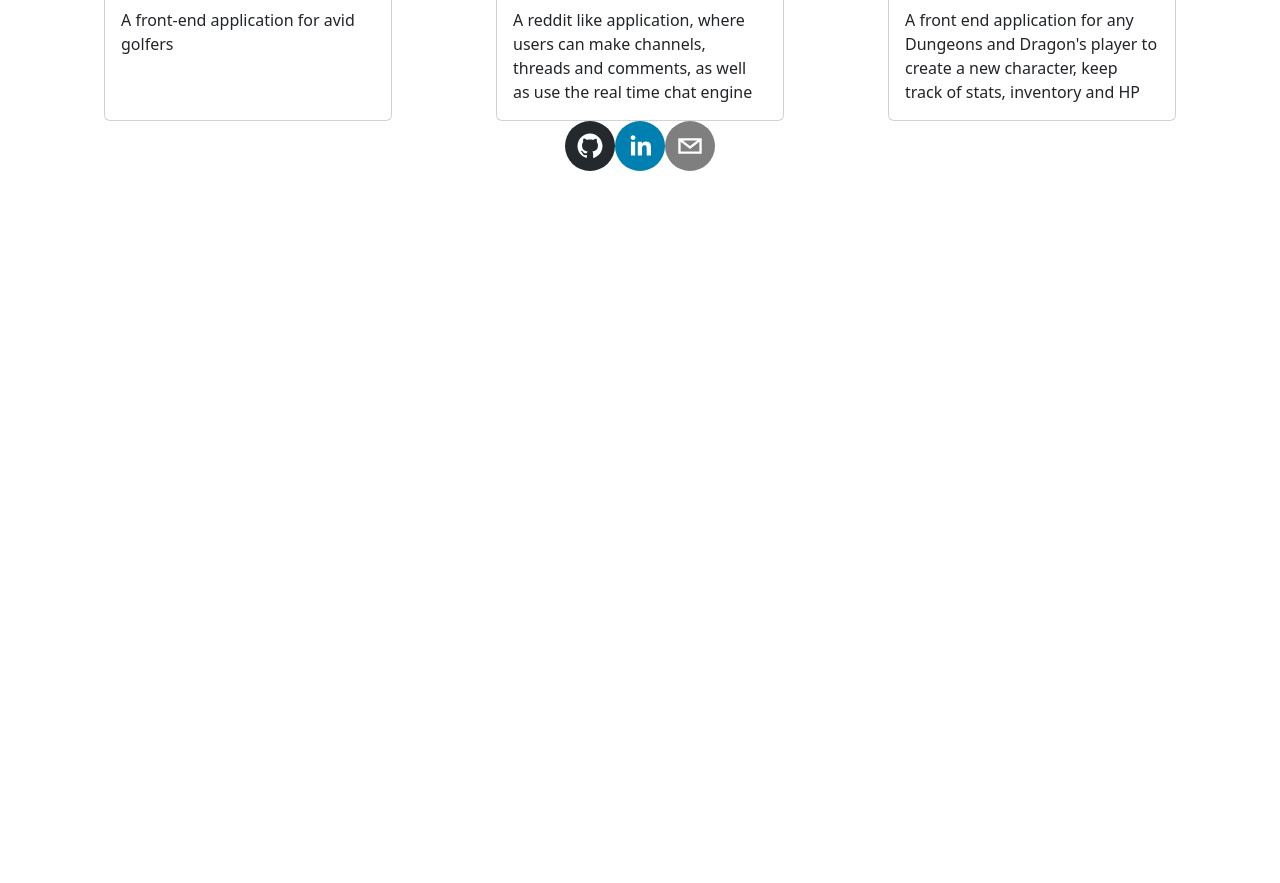
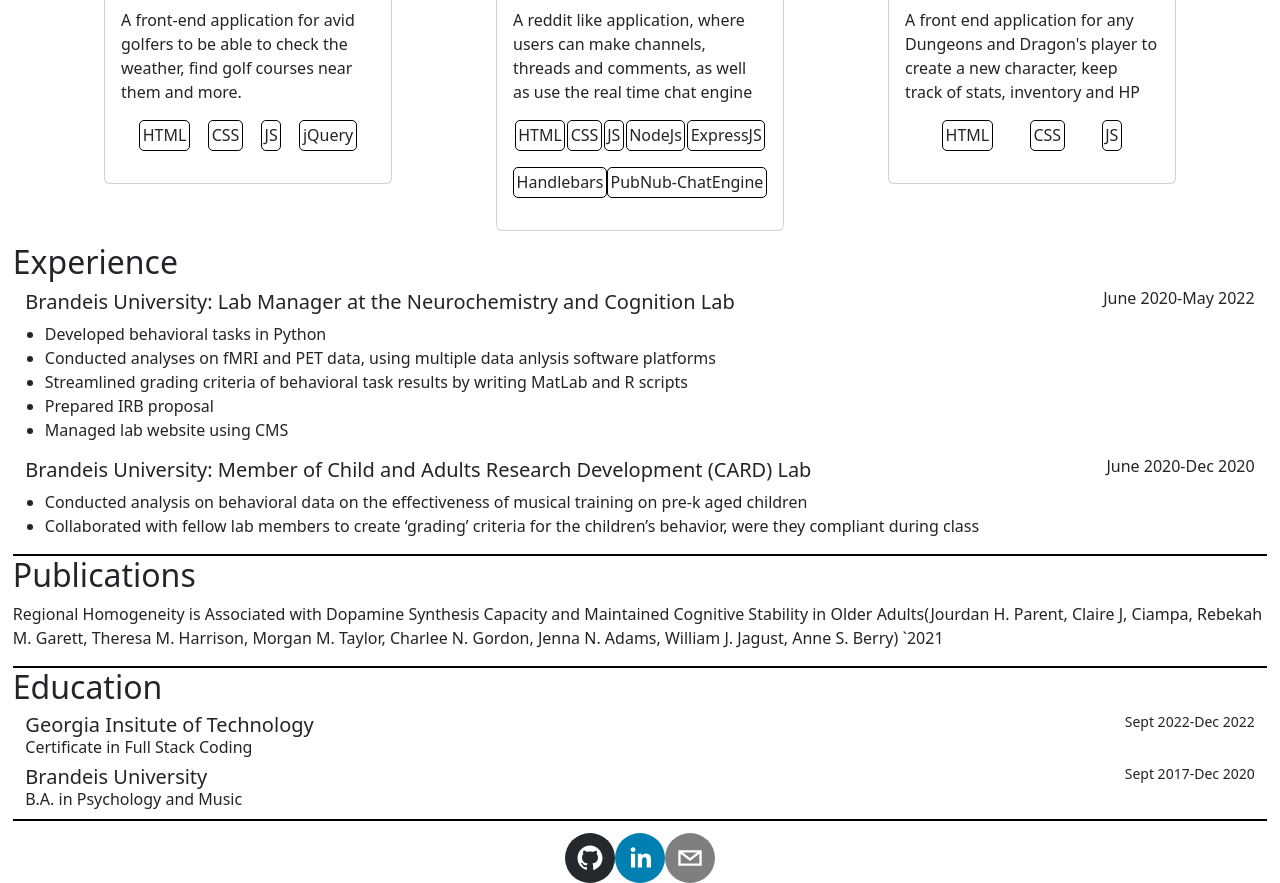
Before and after one commit to cgordon5025/Portfolio, a React (Create React App) app: page / in a window 1280 px wide. Shown: the part 400-1283 px from the top of the page. Before the commit the page ends 800 px from the top, so only its background shows below. Built offline with nearby package versions, Linux system fonts and the light colour scheme.

Commit message:
all components made

```diff
--- a/src/App.js
+++ b/src/App.js
@@ -4,7 +4,7 @@ import React from "react";
 import ProjectList from './components/ProjectsList'
 import About from './components/About'
 import Contact from './components/Contact'
-
+import Resume from './components/Resume'
 // import Nav from './components/Nav'
 //update this because the tutortial used 5.0 we are on 6.4
 import {
@@ -17,26 +17,68 @@ const projects = [
   {
     id: 1,
     title: "GolfAll",
-    description: "A front-end application for avid golfers",
+    description: "A front-end application for avid golfers to be able to check the weather, find golf courses near them and more.",
     link: "https://github.com/hdyoung21/Golf-All",
-    imgURL: "https://images.unsplash.com/photo-1632946269126-0f8edbe8b068?ixlib=rb-4.0.3&ixid=MnwxMjA3fDB8MHxwaG90by1wYWdlfHx8fGVufDB8fHx8&auto=format&fit=crop&w=2631&q=80"
+    imgURL: "https://images.unsplash.com/photo-1632946269126-0f8edbe8b068?ixlib=rb-4.0.3&ixid=MnwxMjA3fDB8MHxwaG90by1wYWdlfHx8fGVufDB8fHx8&auto=format&fit=crop&w=2631&q=80",
+    skills: ["HTML", "CSS", "JS", "jQuery"]
   },
   {
     id: 2,
     title: "Chattastic",
     description: "A reddit like application, where users can make channels, threads and comments, as well as use the real time chat engine",
     link: "https://chattastic-rat.herokuapp.com/login",
-    imgURL: "https://images.unsplash.com/photo-1631427962232-803d4f30c64f?ixlib=rb-4.0.3&ixid=MnwxMjA3fDB8MHxwaG90by1wYWdlfHx8fGVufDB8fHx8&auto=format&fit=crop&w=3270&q=80"
+    imgURL: "https://images.unsplash.com/photo-1631427962232-803d4f30c64f?ixlib=rb-4.0.3&ixid=MnwxMjA3fDB8MHxwaG90by1wYWdlfHx8fGVufDB8fHx8&auto=format&fit=crop&w=3270&q=80",
+    skills: ["HTML", "CSS", "JS", "NodeJs", "ExpressJS", "Handlebars", "PubNub-ChatEngine"]
   },
   {
     id: 3,
     title: "DnD Character Creater",
     description: "A front end application for any Dungeons and Dragon's player to create a new character, keep track of stats, inventory and HP",
     link: "https://cgordon5025.github.io/Dnd-Player-Maker",
-    imgURL: "https://images.unsplash.com/photo-1650024520012-79a3abf48462?ixlib=rb-4.0.3&ixid=MnwxMjA3fDB8MHxwaG90by1wYWdlfHx8fGVufDB8fHx8&auto=format&fit=crop&w=3270&q=80"
-
+    imgURL: "https://images.unsplash.com/photo-1650024520012-79a3abf48462?ixlib=rb-4.0.3&ixid=MnwxMjA3fDB8MHxwaG90by1wYWdlfHx8fGVufDB8fHx8&auto=format&fit=crop&w=3270&q=80",
+    skills: ["HTML", "CSS", "JS"]
   }
 ]
+const resume = {
+  education: [
+    {
+      school: "Georgia Insitute of Technology",
+      degree: "Certificate in Full Stack Coding",
+      time: "Sept 2022-Dec 2022"
+    },
+    {
+      school: "Brandeis University",
+      degree: "B.A. in Psychology and Music",
+      time: "Sept 2017-Dec 2020"
+    }
+
+  ],
+  exp: [
+    {
+      business: "Brandeis University",
+      title: "Lab Manager at the Neurochemistry and Cognition Lab",
+      time: "June 2020-May 2022",
+      summary: ["Developed behavioral tasks in Python", "Conducted analyses on fMRI and PET data, using multiple data anlysis software platforms", "Streamlined grading criteria of behavioral task results by writing MatLab and R scripts", "Prepared IRB proposal", "Managed lab website using CMS"]
+    },
+    {
+      business: "Brandeis University",
+      title: "Member of Child and Adults Research Development (CARD) Lab",
+      time: "June 2020-Dec 2020",
+      summary: [`Conducted analysis on behavioral data on the effectiveness of musical training on pre-k aged children`, `Collaborated with fellow lab members to create ‘grading’ criteria for the children’s behavior, were they compliant during class`]
+    }
+  ],
+  publications: [
+    {
+      pub_id: 1,
+      title: "Regional Homogeneity is Associated with Dopamine Synthesis Capacity and Maintained Cognitive Stability in Older Adults",
+      authors: "(Jourdan H. Parent, Claire J, Ciampa, Rebekah M. Garett, Theresa M. Harrison, Morgan M. Taylor, Charlee N. Gordon, Jenna N. Adams, William J. Jagust, Anne S. Berry) `",
+      yearOfPub: 2021
+    }
+
+  ]
+}
+
+
 
 const styles = {
   list: {
@@ -82,8 +124,12 @@ function App() {
       <div>
         <ProjectList projects={projects}></ProjectList>
       </div>
+      <div>
+        <Resume resume={resume}></Resume>
+      </div>
       <Contact></Contact>
-    </div >
+
+    </div>
   );
 };
 
--- a/src/components/Contact.js
+++ b/src/components/Contact.js
@@ -6,12 +6,12 @@ function Contact() {
         <div style={{ display: "flex", justifyContent: "center" }}>
             <SocialIcon url="https://github.com/cgordon5025" />
             <SocialIcon url="https://linkedin.com/in/charlee-gordon/" />
-            <a href="mailto:cgordon5025@gmail.com">
+            <a href="mailto:cgordon5025@gmail.com" >
                 <SocialIcon network="email" />
             </a>
 
 
-        </div>
+        </div >
     )
 }
 
--- a/src/components/ProjectsList.js
+++ b/src/components/ProjectsList.js
@@ -1,17 +1,37 @@
 import React from 'react';
-
+const styles = {
+    skill: {
+        border: "1px solid black",
+        padding: "1%",
+        borderRadius: "5px"
+    },
+    skills: {
+        display: "flex",
+        justifyContent: "space-evenly",
+        alignItems: "flex-end",
+        flexWrap: "wrap"
+    }
+}
 function ProjectList(props) {
     return (
         <div className='MainContainer' style={{ display: "flex", justifyContent: "space-evenly", flexWrap: "wrap" }}>
             {props.projects.map((project) => {
                 return (
-                    <div className="card" style={{ width: "18rem", maxheight: "" }} key={project.id}>
+                    <div className="card" style={{ width: "18rem", height: "fit-content" }} key={project.id}>
                         <a href={`${project.link}`}>
                             <img src={`${project.imgURL}`} className="card-img-top" alt="img representing project"></img>
                         </a>
-                        <div className="card-body">
+                        <div style={{ display: "flex", flexDirection: "column" }} className="card-body">
                             <h5 style={{ textAlign: "center" }} className="card-title">{project.title}</h5>
                             <p className="card-text">{project.description}</p>
+                            <div style={styles.skills}>
+                                {/* new section for individual skills needed to be rendered */}
+                                {project.skills.map((skill) => {
+                                    return (
+                                        <p style={styles.skill}>{skill}</p>
+                                    )
+                                })}
+                            </div>
                         </div>
                     </div>
                 );
--- /dev/null
+++ b/src/components/Resume.js
@@ -0,0 +1,65 @@
+import React from 'react';
+const styles = {
+    borders: {
+        borderBottom: "2px solid black"
+    },
+    p: {
+        paddingLeft: "1%",
+        paddingRight: "1%",
+        display: "flex",
+        justifyContent: "space-between",
+        lineHeight: "1"
+    }
+
+}
+
+function Resume(props) {
+    return (
+        <div style={{ padding: "1%" }}>
+            <div style={styles.borders}>
+                <h2>Experience</h2>
+                {props.resume.exp.map((job) => {
+                    return (
+                        <div>
+                            <section style={styles.p}>
+                                <h5>{job.business}: <span>{job.title}</span></h5>
+                                <p>{job.time}</p>
+                            </section>
+                            <ul>
+                                {job.summary.map((details) => {
+                                    return (
+                                        <li>{details}</li>
+                                    )
+                                })}
+                            </ul>
+                        </div>
+                    )
+                })}
+            </div>
+            <div style={styles.borders}>
+                <h2>Publications</h2>
+                {props.resume.publications.map((pub) => {
+                    return (
+                        <p>{pub.title}{pub.authors}{pub.yearOfPub}</p>
+                    )
+                })}
+            </div>
+            <div style={styles.borders}>
+                <h2> Education</h2>
+                {props.resume.education.map((edu) => {
+                    return (
+                        <div style={{ lineHeight: ".5" }}>
+                            <h5 style={styles.p}>{edu.school} <span style={{ fontWeight: "normal", fontSize: "14px" }}>{edu.time}</span></h5>
+                            <p style={{ paddingLeft: '1%', paddingRight: "1%" }}> {edu.degree}</p>
+                        </div>
+
+                    )
+                })}
+            </div>
+        </div >
+    )
+}
+
+export default Resume
+
+// style={{ display: "flex", flexDirection: "column" }}
```
